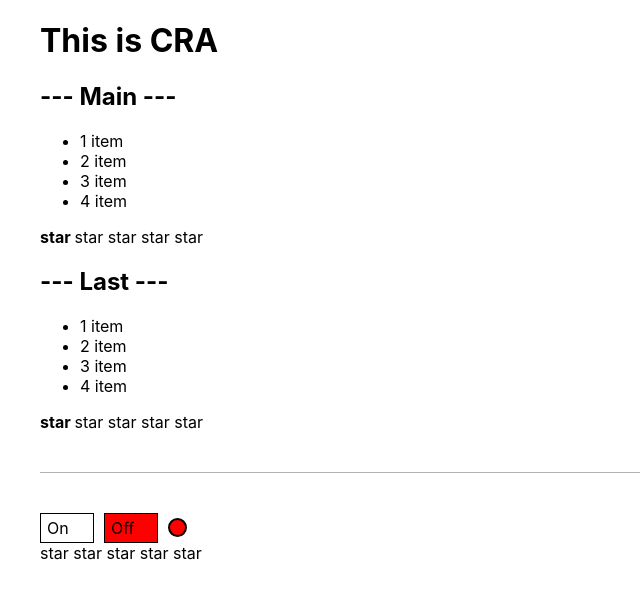
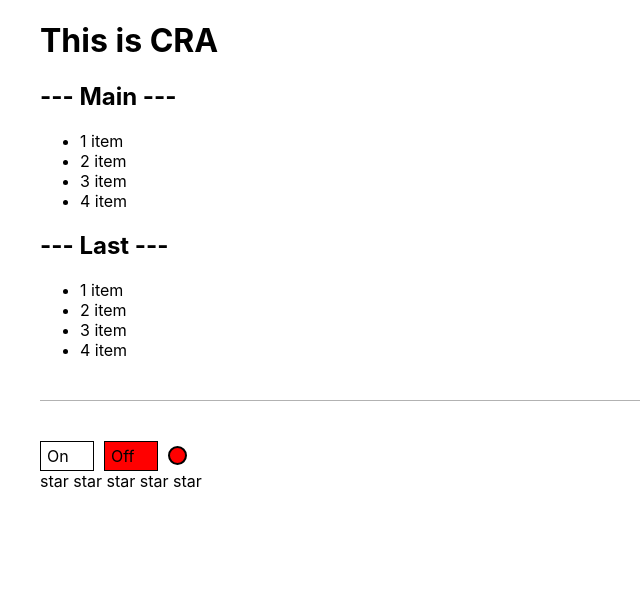
Before and after one commit to vladnen97/react-kabzda-kak-prosto, a React (Create React App) app: page / in a window 1280 px wide. Shown: the top 598 px of the page, without its empty margins (0-640 px from the left). Built offline with nearby package versions, Linux system fonts and the light colour scheme.

Commit message:
use reducer instead of use state for practice

```diff
--- a/src/components/Accordion/Accordion.tsx
+++ b/src/components/Accordion/Accordion.tsx
@@ -1,5 +1,5 @@
-import React, {useState} from 'react';
-import {Rating} from '../Rating/Rating';
+import React, {Reducer, useReducer} from 'react';
+import {ActionType, reducer, TOGGLE_COLLAPSED} from './reducer';
 
 type AccordionPropsType = {
     /**
@@ -13,18 +13,18 @@
 }
 
 
-function Accordion(props: AccordionPropsType) {
-
-    const [collapsed, setCollapsed] = useState<boolean>(false);
+export function Accordion(props: AccordionPropsType) {
+    const [collapsed, dispatch] = useReducer<Reducer<boolean, ActionType>>(reducer, false);
 
     function toggle():void {
-        setCollapsed(!collapsed);
+        // setCollapsed(!collapsed);
+        dispatch({type: TOGGLE_COLLAPSED})
     }
 
         return (
             <div className="accordion">
                 <AccordionTitle title={props.titleName} toggle={toggle}/>
-                { !collapsed &&  <> <AccordionBody/> <Rating defaultValue={1} onChange={x=>x}/> </>}
+                { !collapsed &&  <> <AccordionBody/></>}
             </div>
         );
 }
@@ -45,5 +45,3 @@
         </ul>
     );
 }
-
-export {Accordion};
```
